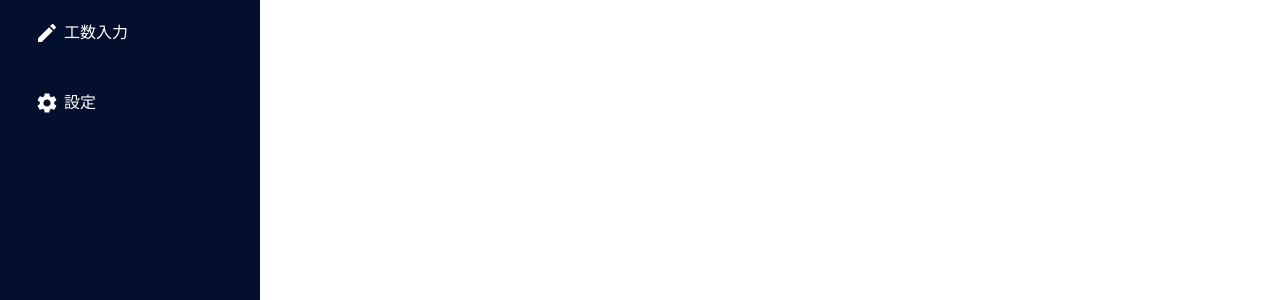
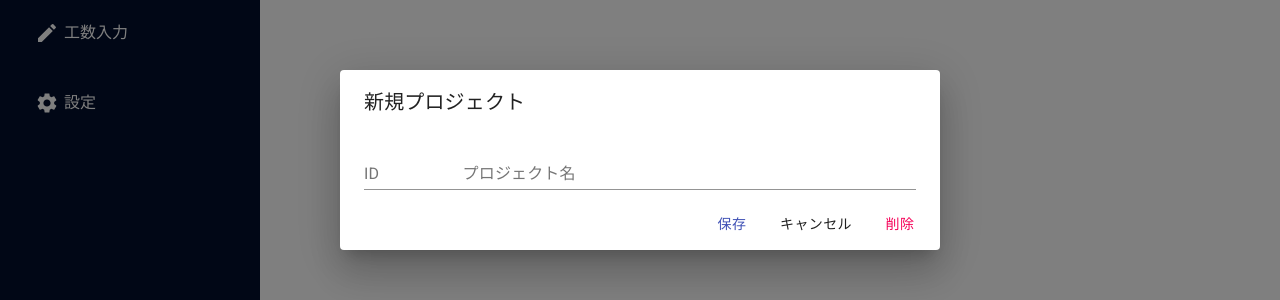
Before and after one commit to Sa2Knight/kosu-cloud, a Next.js app: page /projects in a window 1280 px wide. Shown: the part 240-540 px from the top of the page. Built offline with nearby package versions, Linux system fonts and the light colour scheme; no server answers; the database is empty.

Commit message:
プロジェクト編集用のモーダルコンポーネントを実装

```diff
--- /dev/null
+++ b/components/ProjectDialog.tsx
@@ -0,0 +1,59 @@
+import Button from '@material-ui/core/Button'
+import TextField from '@material-ui/core/TextField'
+import Dialog from '@material-ui/core/Dialog'
+import DialogActions from '@material-ui/core/DialogActions'
+import DialogContent from '@material-ui/core/DialogContent'
+import DialogContentText from '@material-ui/core/DialogContentText'
+import DialogTitle from '@material-ui/core/DialogTitle'
+import React, { useState } from 'react'
+
+type Props = {
+  open: boolean
+  onClose: () => void
+  id?: number
+  name?: string
+}
+
+export const ProjectDialog: React.FC<Props> = ({ open, onClose, id, name }) => {
+  const [newId, setNewId] = useState(id)
+  const [newName, setNewName] = useState(name)
+
+  const isNew = id && name
+
+  return (
+    <Dialog open={open} onClose={onClose} fullWidth={true} maxWidth={'sm'}>
+      <DialogTitle>{name || '新規プロジェクト'}</DialogTitle>
+      <DialogContent>
+        <div className="form">
+          <TextField
+            id="id"
+            className="id-field"
+            label="ID"
+            type="number"
+            value={newId}
+            onChange={e => setNewId(Number(e.target.value))}
+            style={{ width: '120px' }}
+          />
+          <TextField
+            id="name"
+            label="プロジェクト名"
+            value={newName}
+            onChange={e => setNewName(e.target.value)}
+            fullWidth={true}
+          />
+        </div>
+      </DialogContent>
+      <DialogActions>
+        <Button color="primary">保存</Button>
+        <Button color="default">キャンセル</Button>
+        <Button color="secondary">削除</Button>
+      </DialogActions>
+
+      <style jsx>{`
+        .form {
+          display: flex;
+        }
+      `}</style>
+    </Dialog>
+  )
+}
--- a/pages/projects.tsx
+++ b/pages/projects.tsx
@@ -1,6 +1,7 @@
 import { useQuery } from 'react-query'
-import React from 'react'
+import React, { useState } from 'react'
 import { Project } from '@prisma/client'
+import { ProjectDialog } from '../components/ProjectDialog'
 import {
   makeStyles,
   Paper,
@@ -19,11 +20,12 @@ const useStyles = makeStyles({
 })
 
 export default function Projects() {
-  const tableClasses = useStyles()
+  const [isOpenProjectDialog, setIsOpenProjectDialog] = useState(true)
   const { isLoading, data, error } = useQuery<Project[], Error>(
     'projects',
     async () => (await fetch('/api/projects').then(res => res.json())) as Project[]
   )
+  const tableClasses = useStyles()
 
   if (isLoading) return <div>...loading</div>
   if (error) return <div>{error.message}</div>
@@ -54,6 +56,8 @@ export default function Projects() {
         </Table>
       </TableContainer>
 
+      <ProjectDialog open={isOpenProjectDialog} onClose={() => setIsOpenProjectDialog(false)} />
+
       <style jsx>{`
         .projects {
           height: 100%;
```
